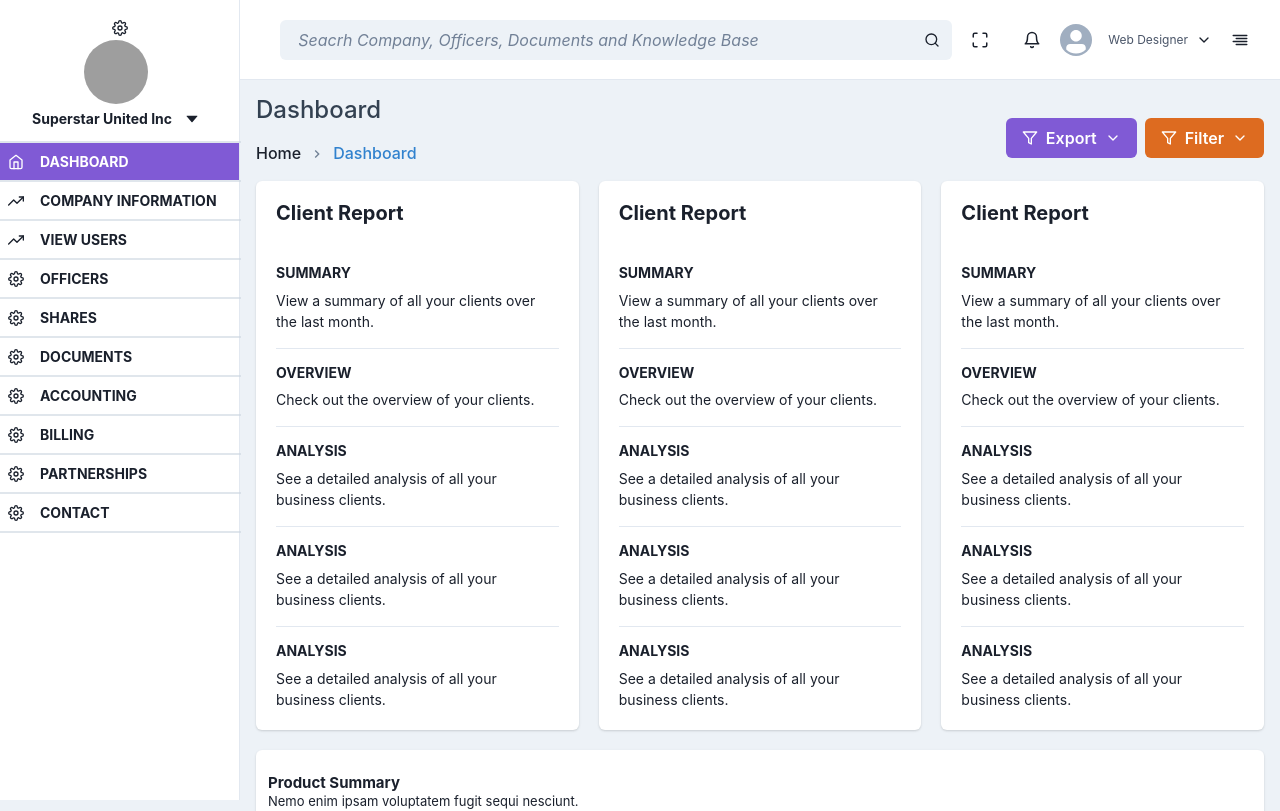
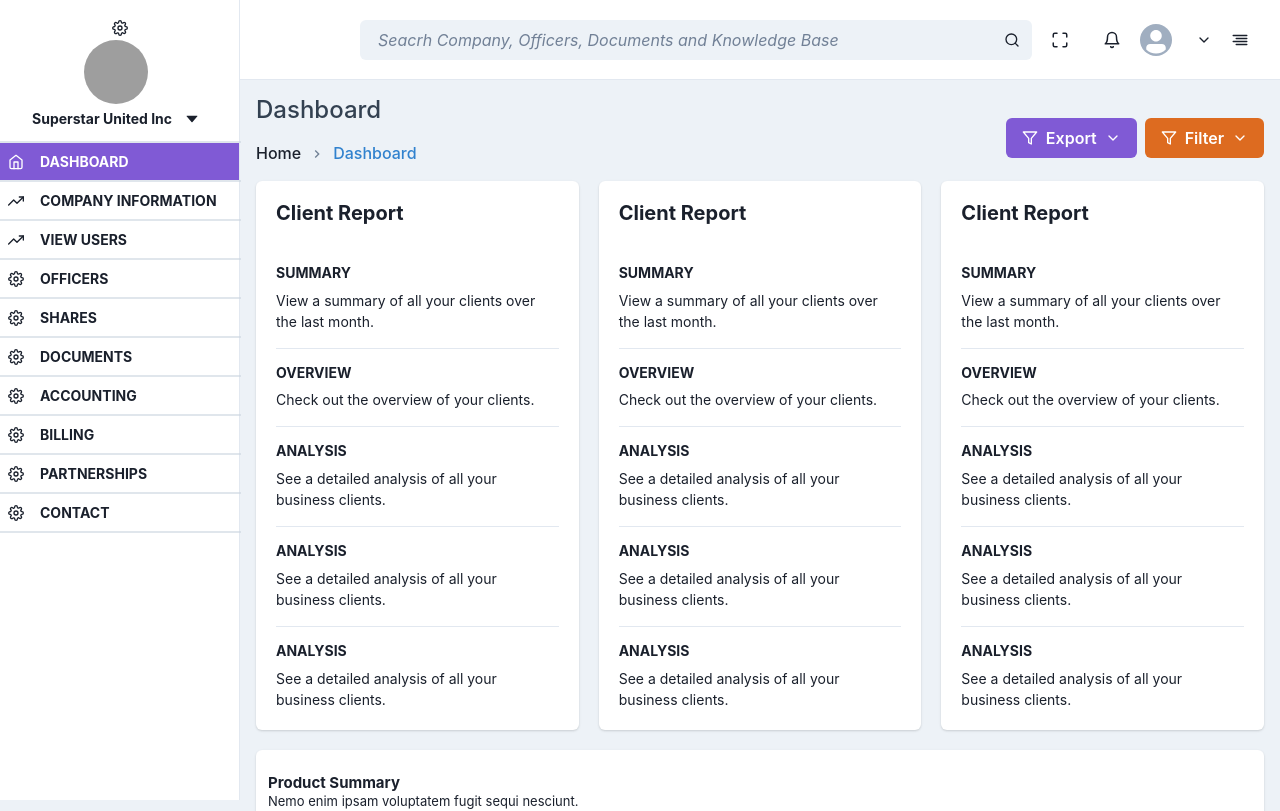
Before and after one commit to lazyfuhrer/oad-admin-panel, a Next.js app in the folder frontend/: page / in a window 1280 px wide. Shown: the top 811 px of the page. Built offline with nearby package versions, Linux system fonts and the light colour scheme; grey boxes are pictures that could not be loaded.

Commit message:
updated role

```diff
--- a/frontend/src/components/Layout.js
+++ b/frontend/src/components/Layout.js
@@ -185,7 +185,7 @@ const NavItem = ({ icon, to, children, ...rest }) => {
 }
 
 const MobileNav = ({ onOpen, ...rest }) => {
-    const { firstname, lastname } = useContext(UserContext);
+    const { firstname, lastname, role } = useContext(UserContext);
     const router = useRouter();
     const firstField = useRef()
     const { isOpen, onClose } = useDisclosure()
@@ -253,7 +253,7 @@ const MobileNav = ({ onOpen, ...rest }) => {
                   >
                     <Text fontSize="sm">{firstname} {lastname}</Text>
                     <Text fontSize="xs" color="gray.600">
-                      Web Designer
+                      {role}
                     </Text>
                   </VStack>
                   <Box display={{ base: "none", md: "flex" }}>
```
